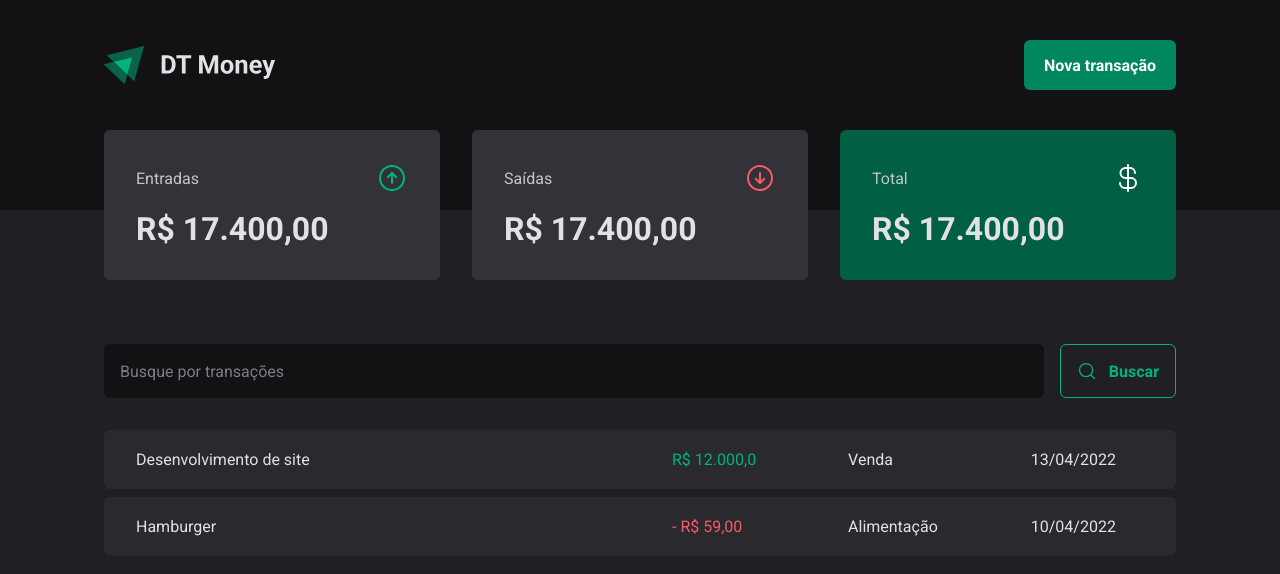
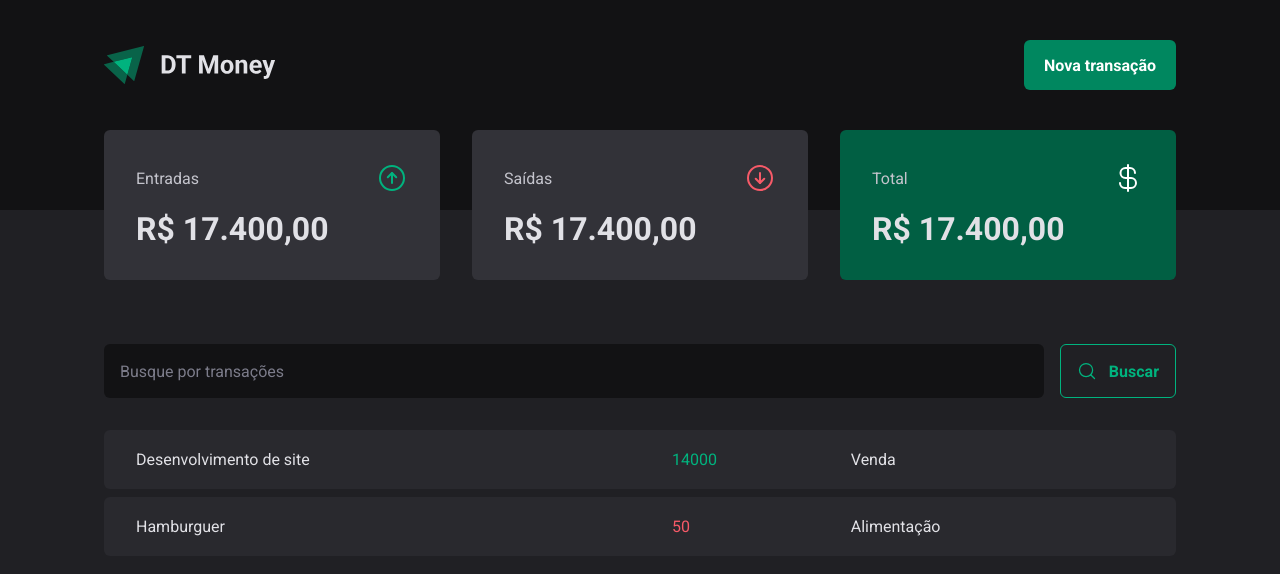
Before and after one commit to George-b1t/ignite-dt-money, a React (Vite) app: page / in a window 1280 px wide. Shown: the top 574 px of the page. Built offline with nearby package versions, Linux system fonts and the light colour scheme; data requests are answered from the project's data file.

Commit message:
Realizando requisição HTTP

```diff
--- a/src/pages/Transactions/index.tsx
+++ b/src/pages/Transactions/index.tsx
@@ -1,9 +1,33 @@
+import { useEffect, useState } from "react";
 import { Header } from "../../components/Header"
 import { Summary } from "../../components/Summary"
 import { SearchForm } from "./components/SearchForm"
+
 import { PriceHighlight, TransactionsContainer, TransactionsTable } from "./styles"
 
+interface Transaction {
+  id: number;
+  description: string;
+  type: "income" | "outcome";
+  price: number;
+  category: string;
+  createdAt: string;
+}
+
 function Transactions() {
+  const [ transactions, setTransactions ] = useState<Transaction[]>([]);
+
+  async function loadTransactions() {
+    const response = await fetch("http://localhost:3000/transactions");
+    const data = await response.json();
+
+    setTransactions(data);
+  }
+
+  useEffect(() => {
+    loadTransactions();
+  }, []);
+
   return (
     <div>
       <Header />
@@ -14,26 +38,18 @@
 
         <TransactionsTable>
           <tbody>
-            <tr>
-              <td width="50%">Desenvolvimento de site</td>
-              <td>
-                <PriceHighlight variant="income">
-                  R$ 12.000,0
-                </PriceHighlight>
-              </td>
-              <td>Venda</td>
-              <td>13/04/2022</td>
-            </tr>
-            <tr>
-              <td width="50%">Hamburger</td>
-              <td>
-                <PriceHighlight variant="outcome">
-                  - R$ 59,00
-                </PriceHighlight>
-              </td>
-              <td>Alimentação</td>
-              <td>10/04/2022</td>
-            </tr>
+            {transactions.map(transaction => (
+              <tr key={transaction.id}>
+                <td width="50%">{transaction.description}</td>
+                <td>
+                  <PriceHighlight variant={transaction.type}>
+                    {transaction.price}
+                  </PriceHighlight>
+                </td>
+                <td>{transaction.category}</td>
+                <td>{transaction.createdAt}</td>
+              </tr>
+            ))}
           </tbody>
         </TransactionsTable>
       </TransactionsContainer>
```
